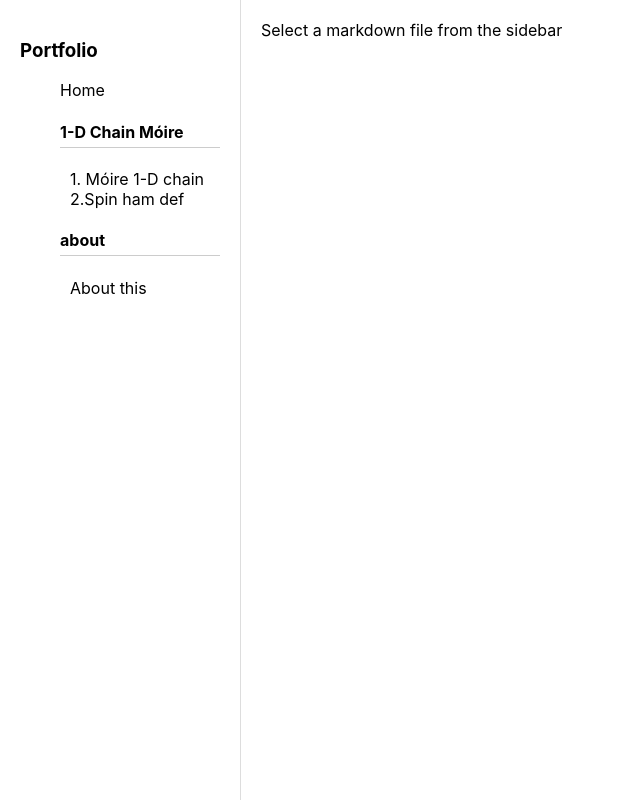
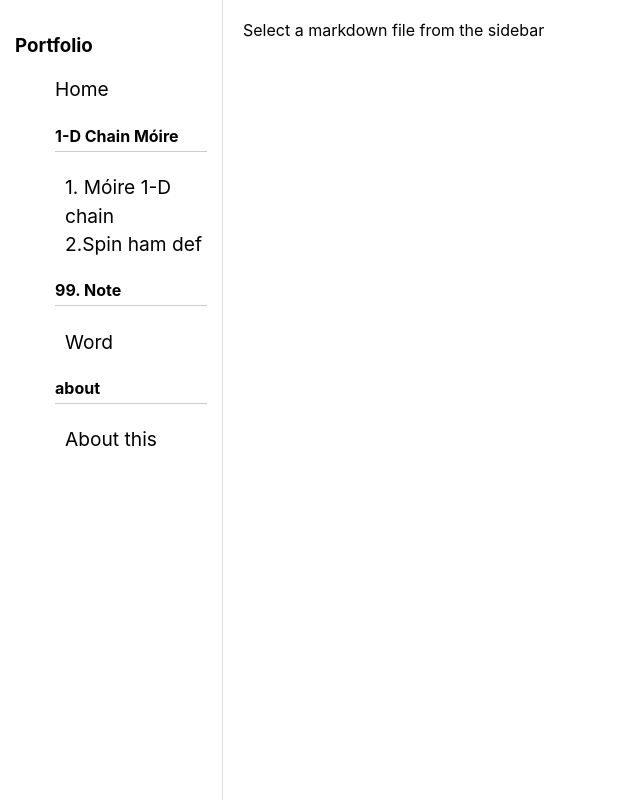
Before and after one commit to SpearHyeok/Portfolio, a React (Create React App) app: page /Portfolio/Portfolio in a window 1280 px wide. Shown: the whole page, without its empty margins (0-640 px from the left). Built offline with nearby package versions, Linux system fonts and the light colour scheme.

Commit message:
css modi

```diff
--- a/package.json
+++ b/package.json
@@ -7,7 +7,7 @@
     "@testing-library/jest-dom": "^5.17.0",
     "@testing-library/react": "^13.4.0",
     "@testing-library/user-event": "^13.5.0",
-    "express": "^4.19.2",
+    "express": "^4.21.0",
     "gh-pages": "^6.1.1",
     "katex": "^0.16.11",
     "react": "^18.3.1",
--- a/src/components/MarkdownPage.css
+++ b/src/components/MarkdownPage.css
@@ -1,5 +1,5 @@
 .Md_Containner{
-    width: 100vh;
+    width: 75vw;
     font-size: 12px;
 }
 
--- a/src/components/Sidebar.css
+++ b/src/components/Sidebar.css
@@ -1,16 +1,20 @@
 .Sidebar{
-    width: 200px;
+    width: 15vw;
     border-right: 1px solid #ddd;
-    padding: 20px;
+    padding: 15px;
 }
 
 .sidebar-link, .Home_btn{
     color: rgb(0, 0, 0); /* 원하는 글씨 색 지정 (여기서는 빨간색) */
     text-decoration: none; /* 밑줄 제거 (필요 시) */
+    font-size: clamp(16px, 1.5vw, 24px);
+    transition: transform 0.2s ease;
+    display: inline-block;
+    line-height: 1.5;
 
   }
 
-  .sidebar-link:hover {
+  .sidebar-link:hover, .Home_btn:hover {
     color: darkred; /* 마우스를 올렸을 때 글씨 색 변경 (선택 사항) */
-    font-size: calc(100% + 3px);
+    transform: scale(1.1);
   }
--- /dev/null
+++ b/src/markdown/99. Note/Word.md
@@ -0,0 +1,2 @@
+# 알게된 단어 정리
+* _Nernst Pateau_: 전기장과 열적 구배(온도 차이)가 존재할 때, 물질에서 횡방향 전압이 발생하는 넬스트 효과와 관련된 현상입니다. 위상 절연체의 양자 한계에서는 넬스트 계수가 특정한 값에서 평탄하게 유지되는데, 이때 생기는 플래토(plateau) 형태의 고원 현상을 가리킵니다.
```
Also changed, not shown: 1 other file (tests, documents, lock files or other folders).
